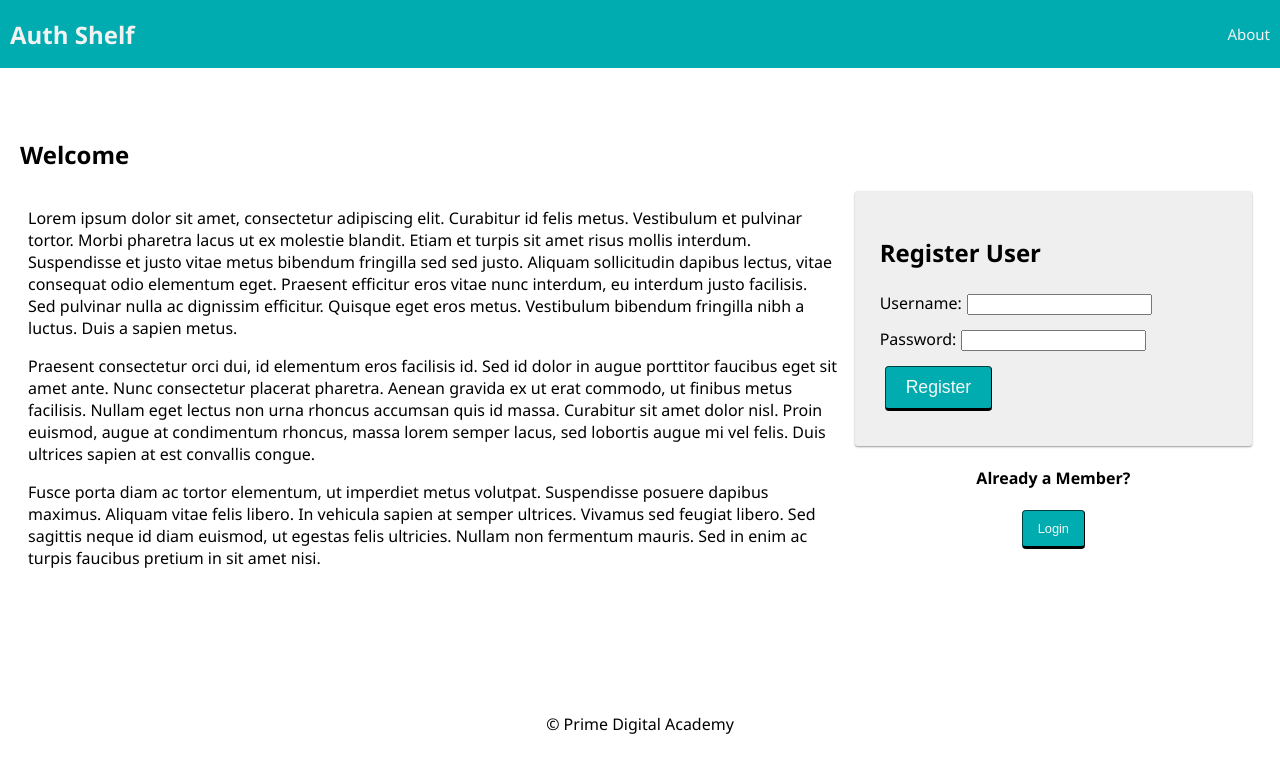
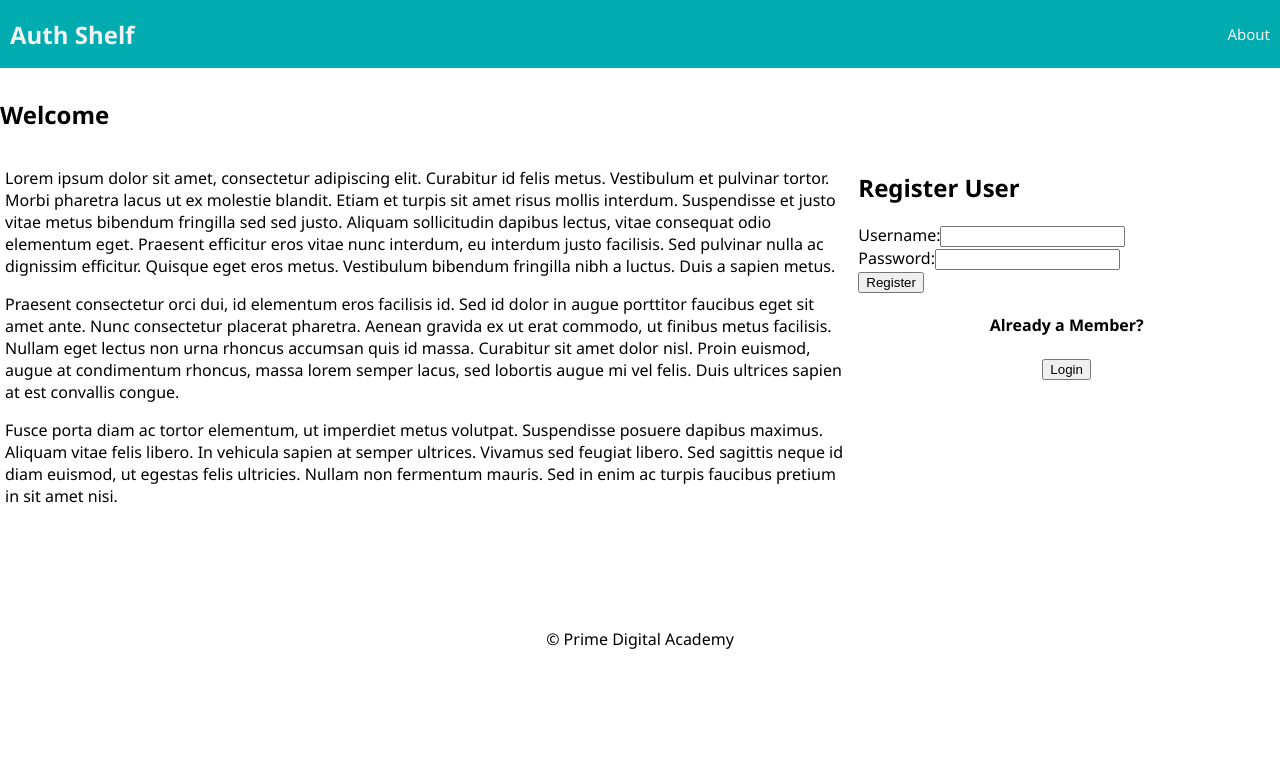
Before and after one commit to anlodrve/group-auth-shelf, a React (Create React App) app: page /shelf#/home in a window 1280 px wide. Shown: the top 772 px of the page. Built offline with nearby package versions, Linux system fonts and the light colour scheme; no server answers.

Commit message:
initial global style resets

```diff
--- a/src/components/App/App.css
+++ /dev/null
@@ -1,112 +0,0 @@
-html,
-body,
-#react-root {
-  height: 100%;
-}
-
-body {
-  font-family: 'Segoe UI', Tahoma, Geneva, Verdana, sans-serif;
-  margin: 0px;
-}
-
-img {
-  display: inline-block;
-  max-width: 100%;
-}
-
-/* --------------------------------------------------------------------------------
-Container
--------------------------------------------------------------------------------- */
-
-.container {
-  padding: 20px;
-}
-
-/* --------------------------------------------------------------------------------
-Button
--------------------------------------------------------------------------------- */
-
-.btn {
-  display: inline-block;
-  padding: 10px 20px;
-  border-color: #014041;
-  border-width: 1px 1px 3px;
-  border-radius: 4px;
-  background-color: #00acb0;
-  color: #f8f8f8;
-  font-size: 1.1rem;
-  outline: 0;
-  cursor: pointer;
-}
-
-.btn_sizeMin {
-  min-height: 50px;
-  min-width: 100px;
-}
-
-.btn_sizeSm {
-  padding: 10px 15px;
-  font-size: 0.8rem;
-}
-
-.btn_sizeFull {
-  display: block;
-  width: 100%;
-}
-
-.btn:hover {
-  background-color: #008183;
-  text-decoration: none;
-}
-
-/* This line makes the "Register" and "Login" buttons look like links */
-.btn_asLink {
-  padding: 0;
-  border-width: 0;
-  border-bottom: 1px solid #444;
-  border-radius: 0;
-  background: none;
-  font: inherit;
-  color: #444;
-}
-
-.btn_asLink:hover {
-  background-color: transparent;
-  border-color: #008183;
-  color: #008183;
-}
-
-/* --------------------------------------------------------------------------------
-Alert
--------------------------------------------------------------------------------- */
-
-.alert {
-  box-sizing: border-box;
-  padding: 15px 10px;
-  margin: 15px 0;
-  border: 2px solid #e01616;
-  background-color: #efefef;
-  border-radius: 3px;
-  color: #e01616;
-  font-size: 0.8rem;
-}
-
-/* --------------------------------------------------------------------------------
-Form Treatment
--------------------------------------------------------------------------------- */
-
-.formPanel {
-  box-sizing: border-box;
-  width: 400px;
-  max-width: 100%;
-  padding: 25px;
-  margin: 0 auto 20px;
-  background-color: #efefef;
-  border-radius: 3px;
-  box-shadow: 0 1px 2px rgb(0, 0, 0, 0.4);
-}
-
-input {
-  margin: 5px;
-  margin-bottom: 10px;
-}
--- a/src/components/App/App.jsx
+++ b/src/components/App/App.jsx
@@ -20,7 +20,7 @@ import LandingPage from "../LandingPage/LandingPage";
 import LoginPage from "../LoginPage/LoginPage";
 import RegisterPage from "../RegisterPage/RegisterPage";
 
-import "./App.css";
+import "./App.scss";
 
 function App() {
 	const dispatch = useDispatch();
--- /dev/null
+++ b/src/components/App/App.scss
@@ -0,0 +1,28 @@
+html,
+body,
+#react-root {
+	height: 100%;
+	box-sizing: border-box;
+}
+
+html {
+	/* 1rem = 10px based on browser defaults */
+	font-size: 62.5%;
+}
+
+*,
+*::before,
+*::after {
+	box-sizing: inherit;
+}
+
+body {
+	font-family: "Segoe UI", Tahoma, Geneva, Verdana, sans-serif;
+	font-size: 1.6rem;
+	margin: 0;
+}
+
+img {
+	display: inline-block;
+	max-width: 100%;
+}
--- a/src/index.js
+++ b/src/index.js
@@ -1,7 +1,6 @@
 import React from "react";
 import ReactDOM from "react-dom/client";
 import { Provider } from "react-redux";
-// import ScopedCssBaseline from "@mui/material/ScopedCssBaseline";
 
 import store from "./redux/store";
 
@@ -10,10 +9,8 @@ import App from "./components/App/App";
 const root = ReactDOM.createRoot(document.getElementById("react-root"));
 root.render(
 	<React.StrictMode>
-		{/* <ScopedCssBaseline> */}
 		<Provider store={store}>
 			<App />
 		</Provider>
-		{/* </ScopedCssBaseline> */}
 	</React.StrictMode>
 );
```
